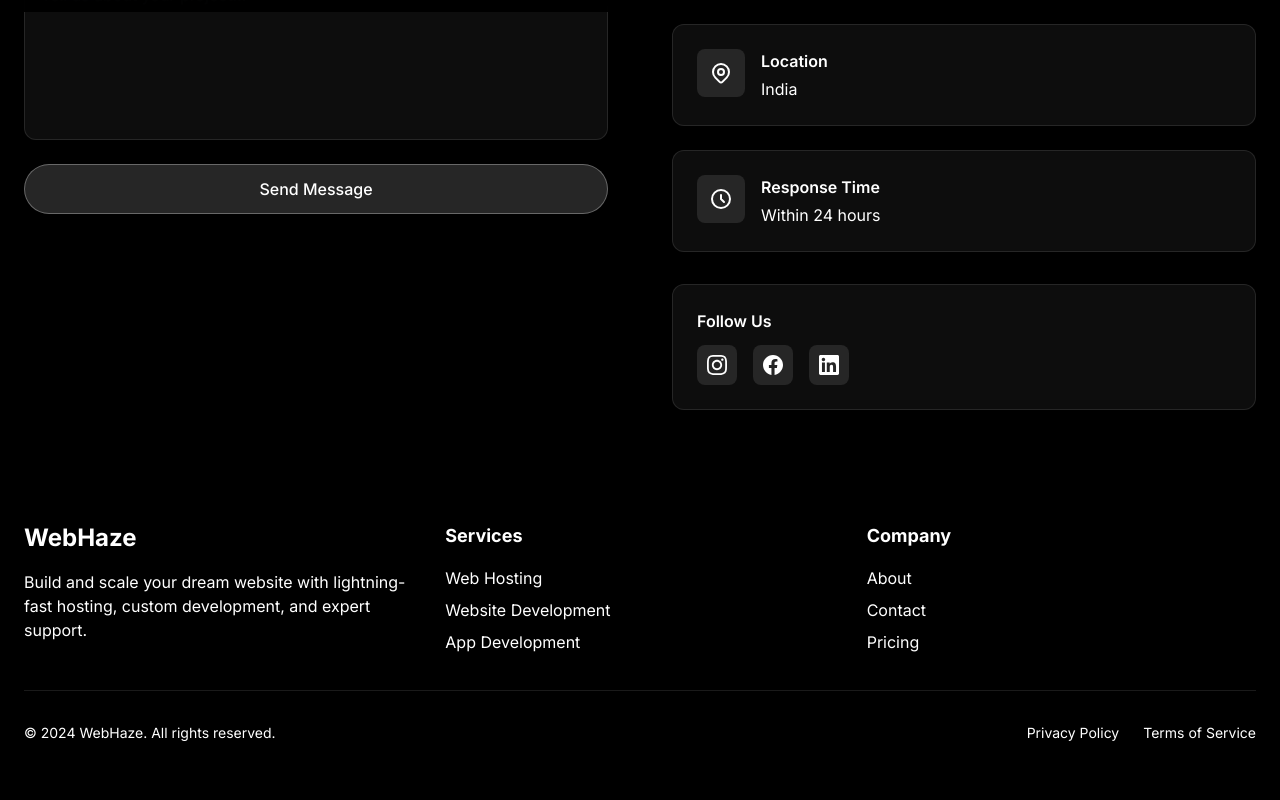
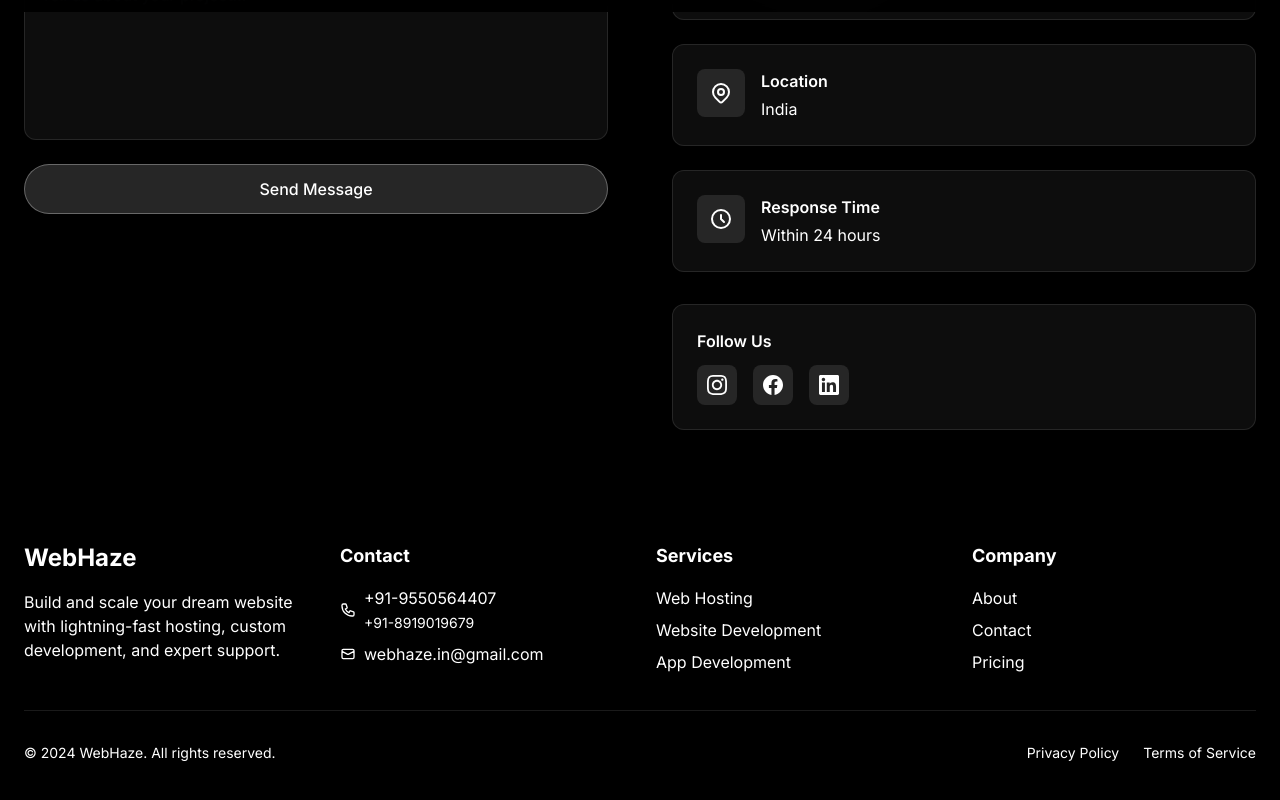
Before and after one commit to MhasnainGIT/WebHaze, a React (Vite) app in the folder client/: page /contact in a window 1280 px wide. Shown: the part 788-1588 px from the top of the page. Built offline with nearby package versions, Linux system fonts and the light colour scheme.

Commit message:
Update contact numbers - add primary +91-9550564407 and secondary +91-8919019679

```diff
--- a/client/src/components/Footer.jsx
+++ b/client/src/components/Footer.jsx
@@ -5,7 +5,7 @@
     return (
         <footer className="bg-black text-white">
             <div className="max-w-7xl mx-auto py-12 px-6">
-                <div className="grid grid-cols-1 md:grid-cols-3 gap-8">
+                <div className="grid grid-cols-1 md:grid-cols-4 gap-8">
                     {/* Company Info */}
                     <div>
                         <h3 className="text-2xl font-bold text-white mb-4">
@@ -14,6 +14,34 @@
                         <p className="text-gray-400 mb-4">
                             Build and scale your dream website with lightning-fast hosting, custom development, and expert support.
                         </p>
+                    </div>
+
+                    {/* Contact Info */}
+                    <div>
+                        <h4 className="text-lg font-bold mb-4">Contact</h4>
+                        <ul className="space-y-2">
+                            <li className="flex items-center text-gray-400">
+                                <svg className="w-4 h-4 mr-2" fill="none" viewBox="0 0 24 24" stroke="currentColor">
+                                    <path strokeLinecap="round" strokeLinejoin="round" strokeWidth={2} d="M3 5a2 2 0 012-2h3.28a1 1 0 01.948.684l1.498 4.493a1 1 0 01-.502 1.21l-2.257 1.13a11.042 11.042 0 005.516 5.516l1.13-2.257a1 1 0 011.21-.502l4.493 1.498a1 1 0 01.684.949V19a2 2 0 01-2 2h-1C9.716 21 3 14.284 3 6V5z" />
+                                </svg>
+                                <div>
+                                    <a href="tel:+919550564407" className="hover:text-white transition-colors block">
+                                        +91-9550564407
+                                    </a>
+                                    <a href="tel:+918919019679" className="hover:text-white transition-colors text-sm">
+                                        +91-8919019679
+                                    </a>
+                                </div>
+                            </li>
+                            <li className="flex items-center text-gray-400">
+                                <svg className="w-4 h-4 mr-2" fill="none" viewBox="0 0 24 24" stroke="currentColor">
+                                    <path strokeLinecap="round" strokeLinejoin="round" strokeWidth={2} d="M3 8l7.89 4.26a2 2 0 002.22 0L21 8M5 19h14a2 2 0 002-2V7a2 2 0 00-2-2H5a2 2 0 00-2 2v10a2 2 0 002 2z" />
+                                </svg>
+                                <a href="mailto:webhaze.in@gmail.com" className="hover:text-white transition-colors">
+                                    webhaze.in@gmail.com
+                                </a>
+                            </li>
+                        </ul>
                     </div>
 
                     {/* Services */}
--- a/client/src/components/Navbar.jsx
+++ b/client/src/components/Navbar.jsx
@@ -94,6 +94,16 @@
 
                     {/* Auth Section */}
                     <div className="hidden md:flex items-center space-x-3">
+                        {/* Phone Number */}
+                        <a
+                            href="tel:+919550564407"
+                            className="flex items-center gap-2 px-3 py-2 text-sm font-medium text-gray-700 hover:text-primary transition-colors duration-200"
+                        >
+                            <svg className="w-4 h-4" fill="none" viewBox="0 0 24 24" stroke="currentColor">
+                                <path strokeLinecap="round" strokeLinejoin="round" strokeWidth={2} d="M3 5a2 2 0 012-2h3.28a1 1 0 01.948.684l1.498 4.493a1 1 0 01-.502 1.21l-2.257 1.13a11.042 11.042 0 005.516 5.516l1.13-2.257a1 1 0 011.21-.502l4.493 1.498a1 1 0 01.684.949V19a2 2 0 01-2 2h-1C9.716 21 3 14.284 3 6V5z" />
+                            </svg>
+                            +91-9550564407
+                        </a>
                         {user ? (
                             <Menu as="div" className="relative inline-block text-left">
                                 <Menu.Button className="flex items-center gap-3 px-4 py-2 rounded-lg bg-white/80 backdrop-blur-sm hover:bg-white/90 transition-all duration-200 border border-gray-200/50">
--- a/client/src/pages/Contact.jsx
+++ b/client/src/pages/Contact.jsx
@@ -210,7 +210,8 @@
                 </div>
                 <div>
                   <h3 className="font-semibold mb-1">Phone</h3>
-                  <p className="text-gray-400">+91-8919019679</p>
+                  <p className="text-gray-400">+91-9550564407</p>
+                  <p className="text-gray-400 text-sm">+91-8919019679</p>
                 </div>
               </motion.div>
 
```
